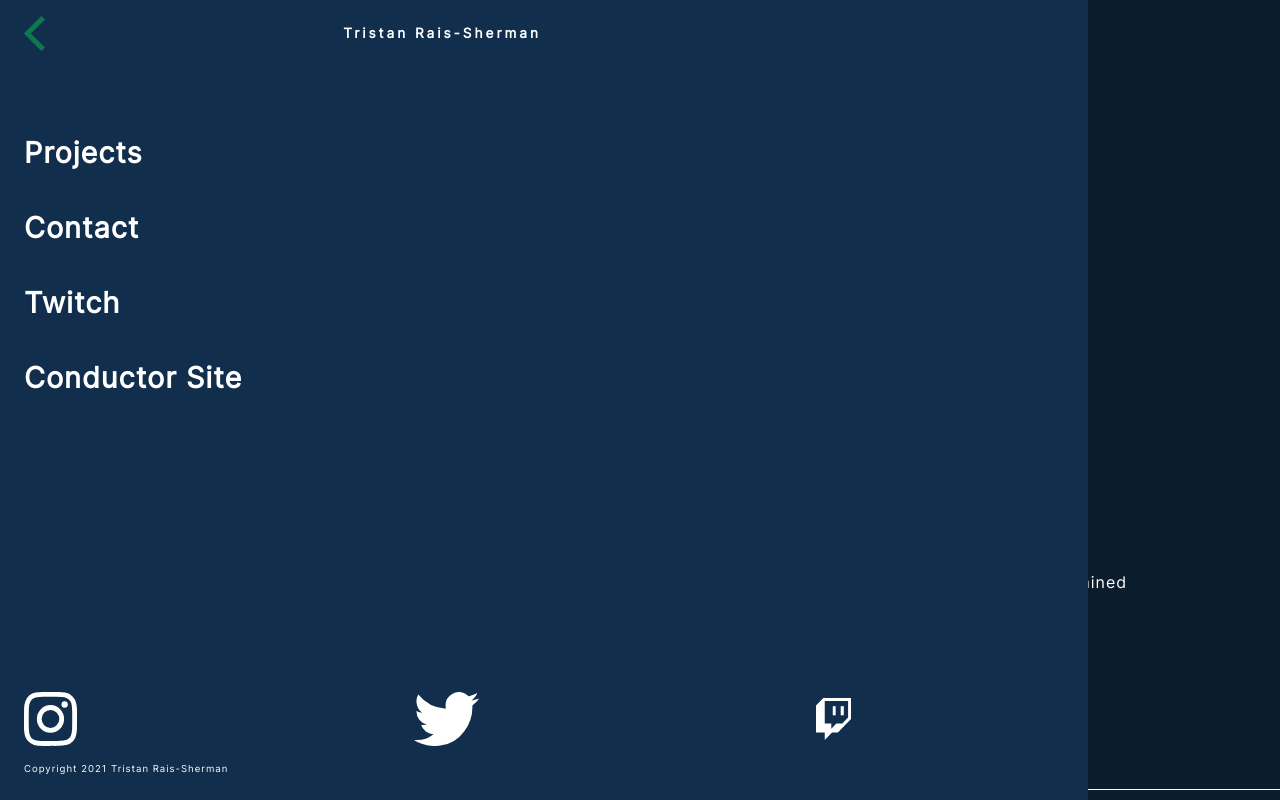
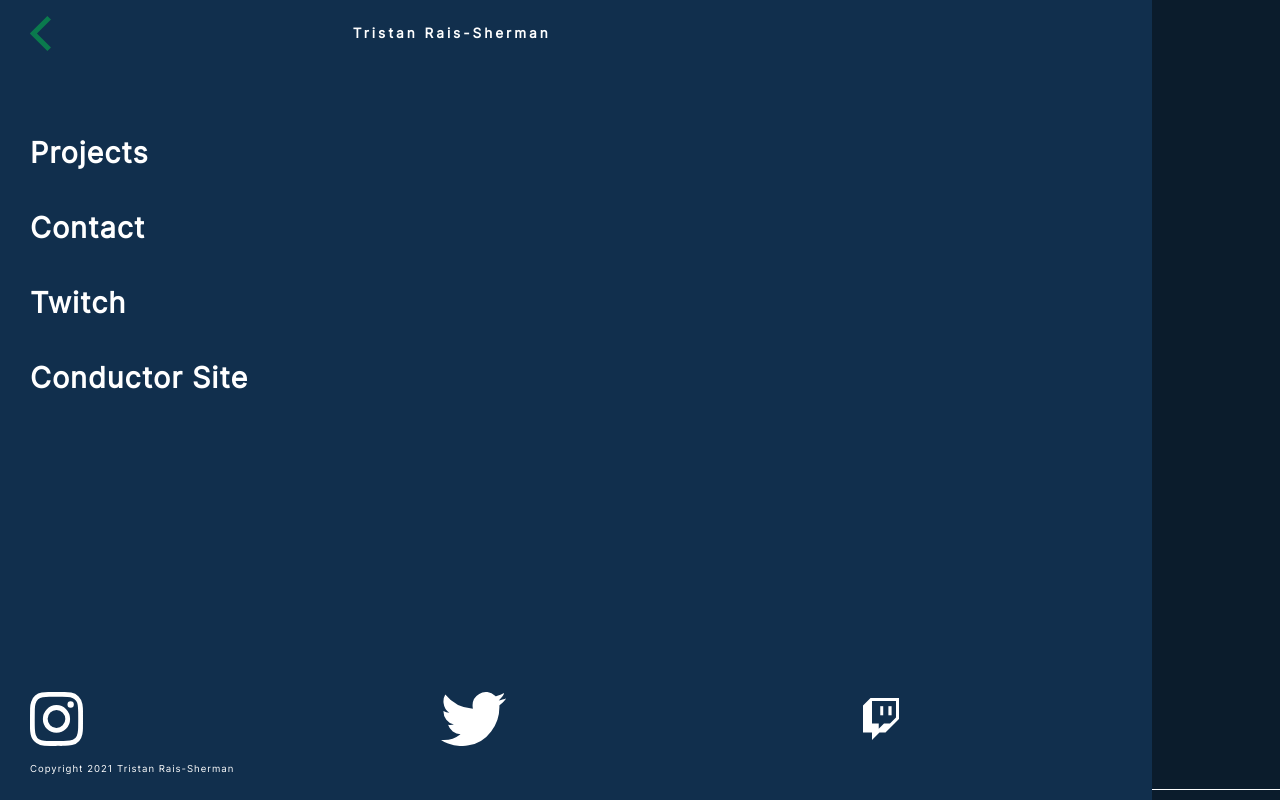
Before and after one commit to thecodingconductor/portfolio-reborn, a React (Create React App) app in the folder frontend/: page / in a window 1280 px wide. Both pictures are taken after a click on the picture 139 px from the left and 48 px from the top of the page. Shown: the top 800 px of the page. Built offline with nearby package versions, Linux system fonts and the light colour scheme; a web font is replaced by a local one.

Commit message:
overflow issue is better still problem

```diff
--- a/frontend/public/index.html
+++ b/frontend/public/index.html
@@ -6,7 +6,6 @@
     <meta name="viewport" content="width=device-width, initial-scale=1" />
     <script src="https://kit.fontawesome.com/455937986f.js" crossorigin="anonymous"></script>
     <link rel="stylesheet" href="https://use.typekit.net/okk0htd.css">
-
     <title>The Coding Conductor</title>
   </head>
   <body>
--- a/frontend/src/App.js
+++ b/frontend/src/App.js
@@ -11,7 +11,7 @@ function App() {
     <>
       <NavState>
         <Router>
-          <Container fluid>
+          <Container className="global-container" fluid>
             <Route exact path='/' component={HomeScreen}></Route>
             <Footer />
           </Container>
--- a/frontend/src/components/NavMobile.js
+++ b/frontend/src/components/NavMobile.js
@@ -5,9 +5,11 @@ import NavClose from '../assets/icon-close.svg'
 import MobileNavFooter from '../components/MobileNavFooter'
 import NavContext from '../context/nav/navContext'
 import ProjectsExpanded from '../components/ProjectsExpanded'
-
+import useLockBodyScroll from '../hooks/useLockBodyScroll'
 
 const NavMobile = () => {
+
+    useLockBodyScroll();
 
     const navContext = useContext(NavContext)
 
--- a/frontend/src/custom.scss
+++ b/frontend/src/custom.scss
@@ -68,7 +68,7 @@ $off-white: #FFFFFF19;
 }
 
 html {
-  overflow-x: hidden;
+  height: 100%;
 }
 
 h1, h2, h3, h4, p {
@@ -86,9 +86,20 @@ h1, h2, h3, h4, p {
 body {
     height: 100%;
     font-family: "Helvetica", sans-serif;
-
     background: $very-dark-blue
 }
+
+// #root {
+//   overflow: hidden;
+// }
+
+// .global-container {
+//   overflow: hidden;
+// }
+
+// .main-body-container {
+//   overflow: hidden;
+// }
 
 // Mobile Nav
 
@@ -99,7 +110,7 @@ body {
   top: 0;
   bottom: 0;
   left: 0;
-  width: 85%;
+  width: 90%;
   z-index: 999;
 
   .nav-content-wrapper {
@@ -117,7 +128,7 @@ body {
       }
 
       .mobile-nav-title-container {
-
+        padding: 0;
         width: 70%;
 
         .mobile-nav-title {
--- /dev/null
+++ b/frontend/src/hooks/useLockBodyScroll.js
@@ -0,0 +1,14 @@
+import React, {useState, useLayoutEffect}from 'react'
+
+const useLockBodyScroll = () => {
+
+    useLayoutEffect(() => {
+        const originalStyle = window.getComputedStyle(document.body).overflow;
+
+        document.body.style.overflow = "hidden";
+
+        return () => (document.body.style.overflow = originalStyle)
+    }, [])
+}
+
+export default useLockBodyScroll
--- a/frontend/src/screens/HomeScreen.js
+++ b/frontend/src/screens/HomeScreen.js
@@ -1,12 +1,30 @@
-import React from 'react'
+import React, {useEffect, useContext, useRef} from 'react'
 import {Container, Button} from 'react-bootstrap'
 import Header from '../components/Header'
 import Headphones from '../assets/img-headphones.svg'
 import FeaturedProjects from '../components/FeaturedProjects'
 import GetInTouch from '../components/GetInTouch'
+import NavContext from '../context/nav/navContext'
 
 
 const HomeScreen = () => {
+
+    const navContext = useContext(NavContext);
+    const {navOpen} = navContext;
+
+
+    // const mainContainer = useRef(null)
+
+
+
+    // useEffect(() => {
+    //     if(navOpen) {
+    //        mainContainer.current.style.overflow = 'hidden';
+    //     } else {
+    //         document.body.style.overflow = ''
+    //     }
+    // }, [navOpen])
+
     return (
         <Container className="main-body-container">
             <Header />
```
